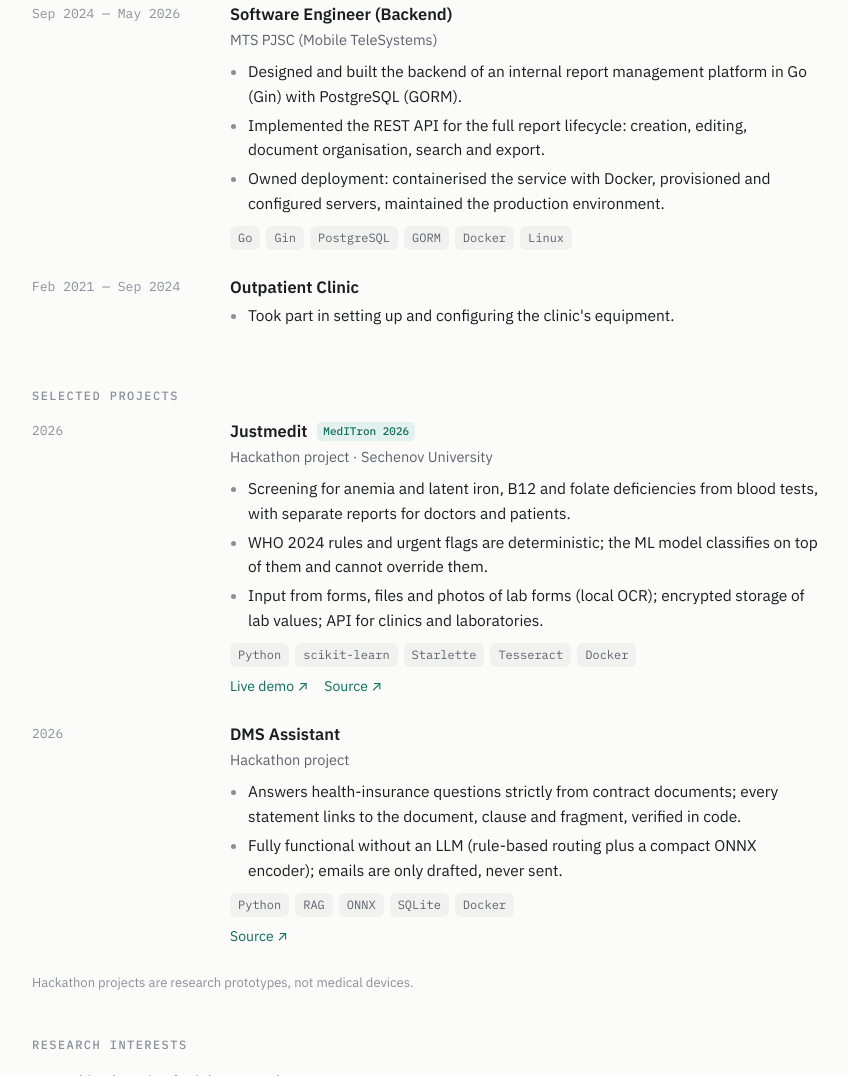
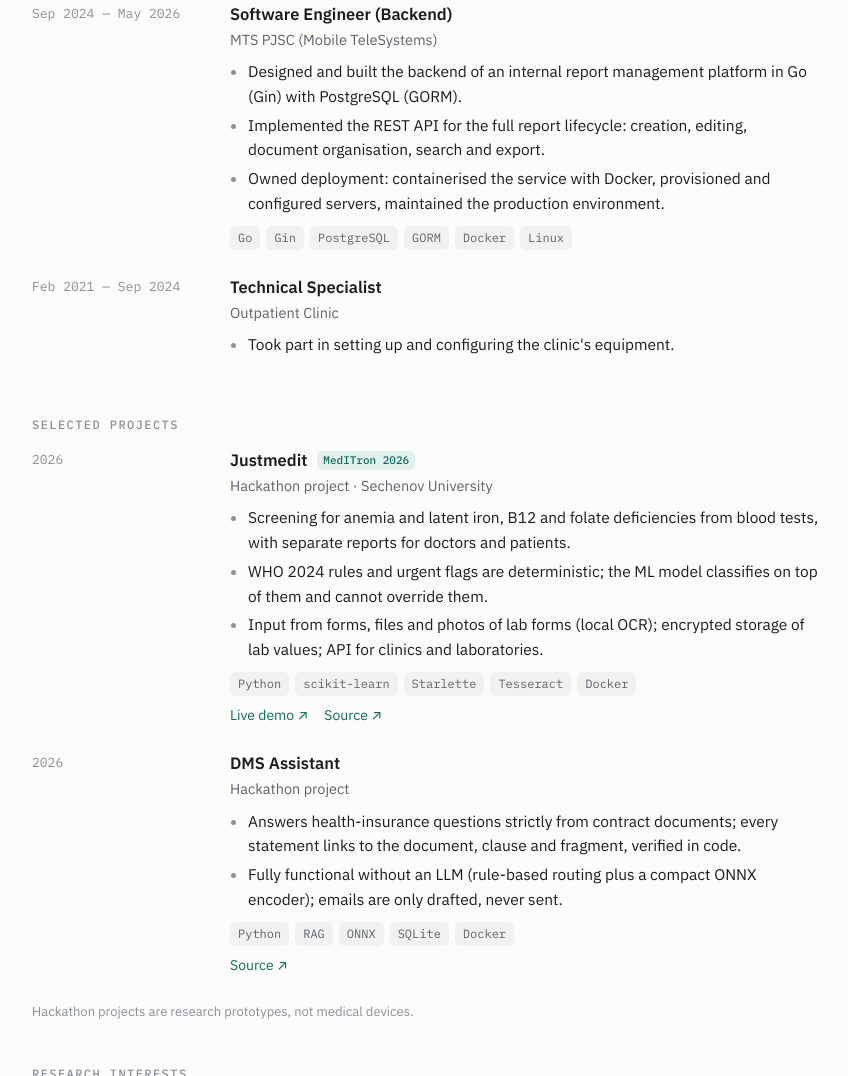
Before and after one commit to muswithkeyboard/muswithkeyboard.github.io, a plain HTML site: page index.html in a window 1280 px wide. Shown: the part 728-1804 px from the top of the page, without its empty margins (214-1062 px from the left). Drawn offline with Linux system fonts and the light colour scheme.

Commit message:
Add clinic role

```diff
--- a/index.html
+++ b/index.html
@@ -266,7 +266,8 @@
     <div class="item">
       <div class="when"><span lang="en">Feb 2021 — Sep 2024</span><span lang="ru">Фев 2021 — сен 2024</span></div>
       <div>
-        <h3><span lang="en">Outpatient Clinic</span><span lang="ru">Поликлиника</span></h3>
+        <h3><span lang="en">Technical Specialist</span><span lang="ru">Технический специалист</span></h3>
+        <p class="org"><span lang="en">Outpatient Clinic</span><span lang="ru">Поликлиника</span></p>
         <ul lang="en">
           <li>Took part in setting up and configuring the clinic's equipment.</li>
         </ul>
```
